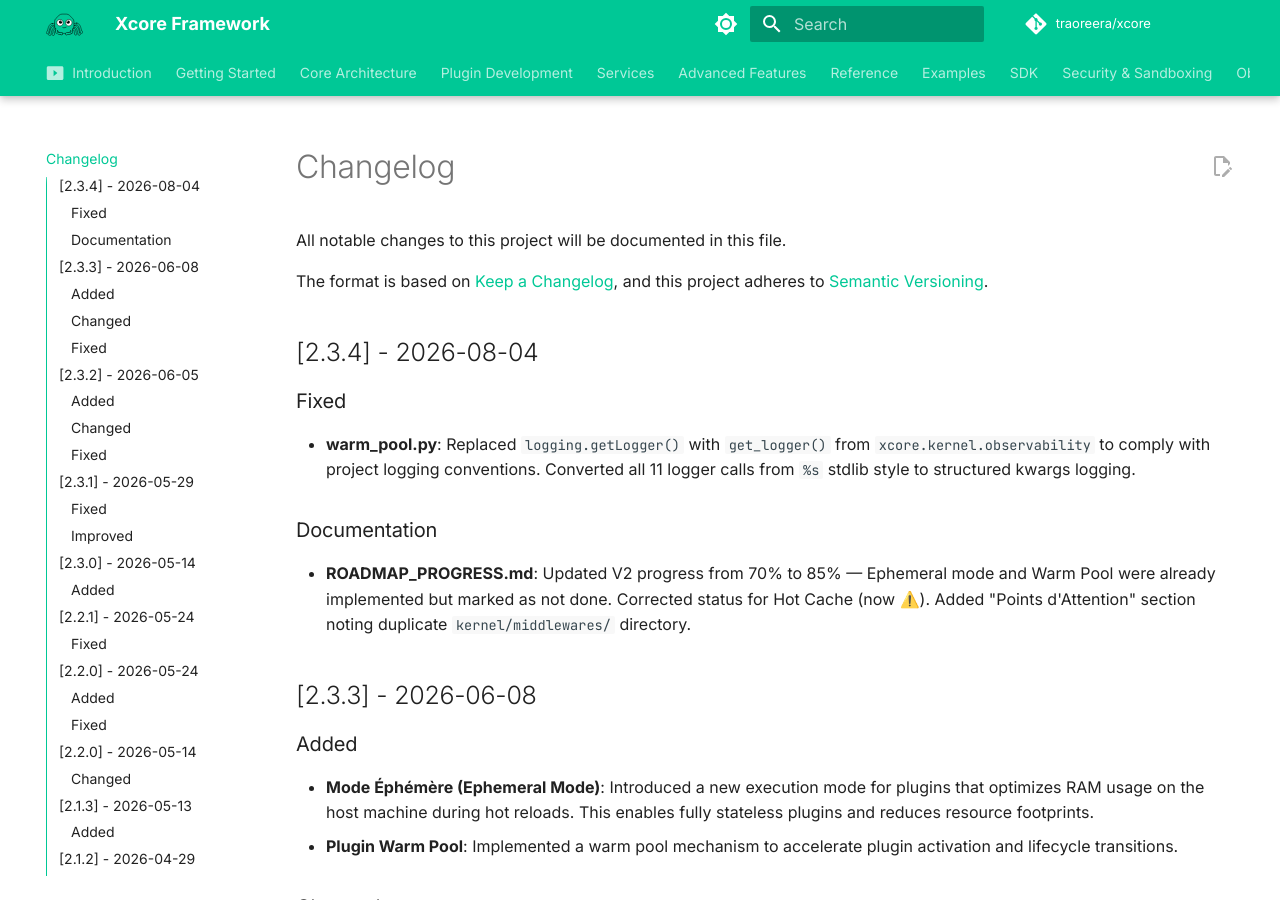
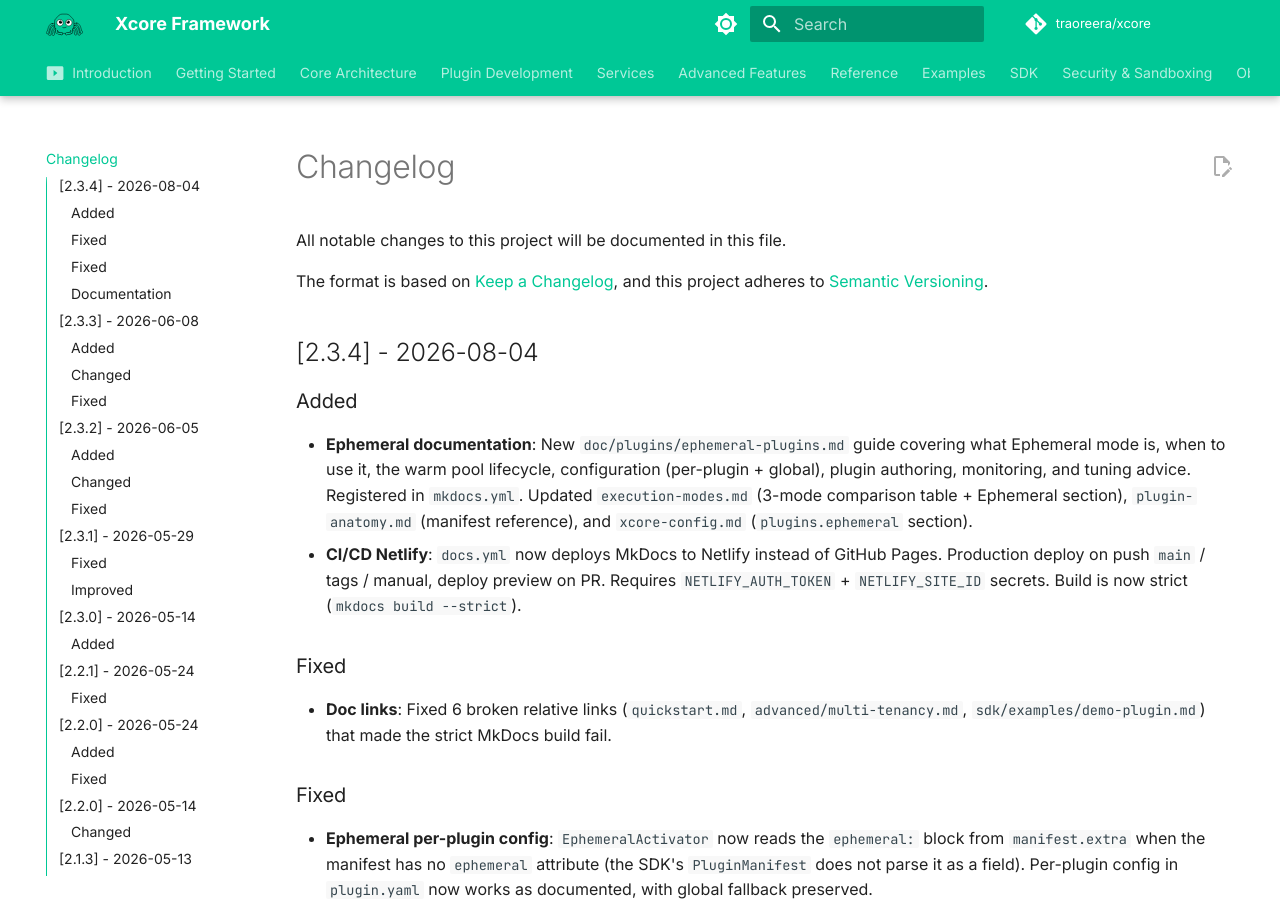
Before and after one commit to traoreera/xcore, an MkDocs documentation site: the page built from doc/changelog.md, in a window 1280 px wide and 900 px high. Built offline with MkDocs 1.6.1 and Material for MkDocs 9.7.7, drawn with Linux system fonts in a browser that asks for light colours; comment, search, counter and statistics services are not loaded.

Commit message:
feat: deploy docs to Netlify and protect /metrics with API key
- docs.yml: replace GitHub Pages with Netlify (prod on main/tags/manual, preview on PR), strict mkdocs build
- xcore: build_router returns (router, verify_api_key); /metrics now requires API key via Depends
- xcore: expose server/fastapi properties, fix docstring code fences
- docs: fix 6 broken links, add Netlify badges to README, bump badge to v2.3.4
- activator: simplify 'scan failed' error message
- test: adapt test_api_router to tuple return
- changelog: 2.3.4 entries (Netlify CI, docs fixes)

```diff
--- a/doc/changelog.md
+++ b/doc/changelog.md
@@ -7,7 +7,15 @@ and this project adheres to [Semantic Versioning](https://semver.org/spec/v2.0.0
 
 ## [2.3.4] - 2026-08-04
 
+### Added
+- **Ephemeral documentation**: New `doc/plugins/ephemeral-plugins.md` guide covering what Ephemeral mode is, when to use it, the warm pool lifecycle, configuration (per-plugin + global), plugin authoring, monitoring, and tuning advice. Registered in `mkdocs.yml`. Updated `execution-modes.md` (3-mode comparison table + Ephemeral section), `plugin-anatomy.md` (manifest reference), and `xcore-config.md` (`plugins.ephemeral` section).
+- **CI/CD Netlify**: `docs.yml` now deploys MkDocs to Netlify instead of GitHub Pages. Production deploy on push `main` / tags / manual, deploy preview on PR. Requires `NETLIFY_AUTH_TOKEN` + `NETLIFY_SITE_ID` secrets. Build is now strict (`mkdocs build --strict`).
+
 ### Fixed
+- **Doc links**: Fixed 6 broken relative links (`quickstart.md`, `advanced/multi-tenancy.md`, `sdk/examples/demo-plugin.md`) that made the strict MkDocs build fail.
+
+### Fixed
+- **Ephemeral per-plugin config**: `EphemeralActivator` now reads the `ephemeral:` block from `manifest.extra` when the manifest has no `ephemeral` attribute (the SDK's `PluginManifest` does not parse it as a field). Per-plugin config in `plugin.yaml` now works as documented, with global fallback preserved.
 - **warm_pool.py**: Replaced `logging.getLogger()` with `get_logger()` from `xcore.kernel.observability` to comply with project logging conventions. Converted all 11 logger calls from `%s` stdlib style to structured kwargs logging.
 
 ### Documentation
```
Also changed, not shown: CHANGELOG.md (+4 -0 lines), CLAUDE.md (+1 -1 lines), README.md (+8 -2 lines), doc/advanced/multi-tenancy.md (+2 -2 lines), doc/quickstart.md (+3 -3 lines), doc/sdk/examples/demo-plugin.md (+1 -1 lines), xcore/__init__.py (+17 -4 lines), doc/assets/xcore_badge_v2.3.2.svg, 5 other files.
